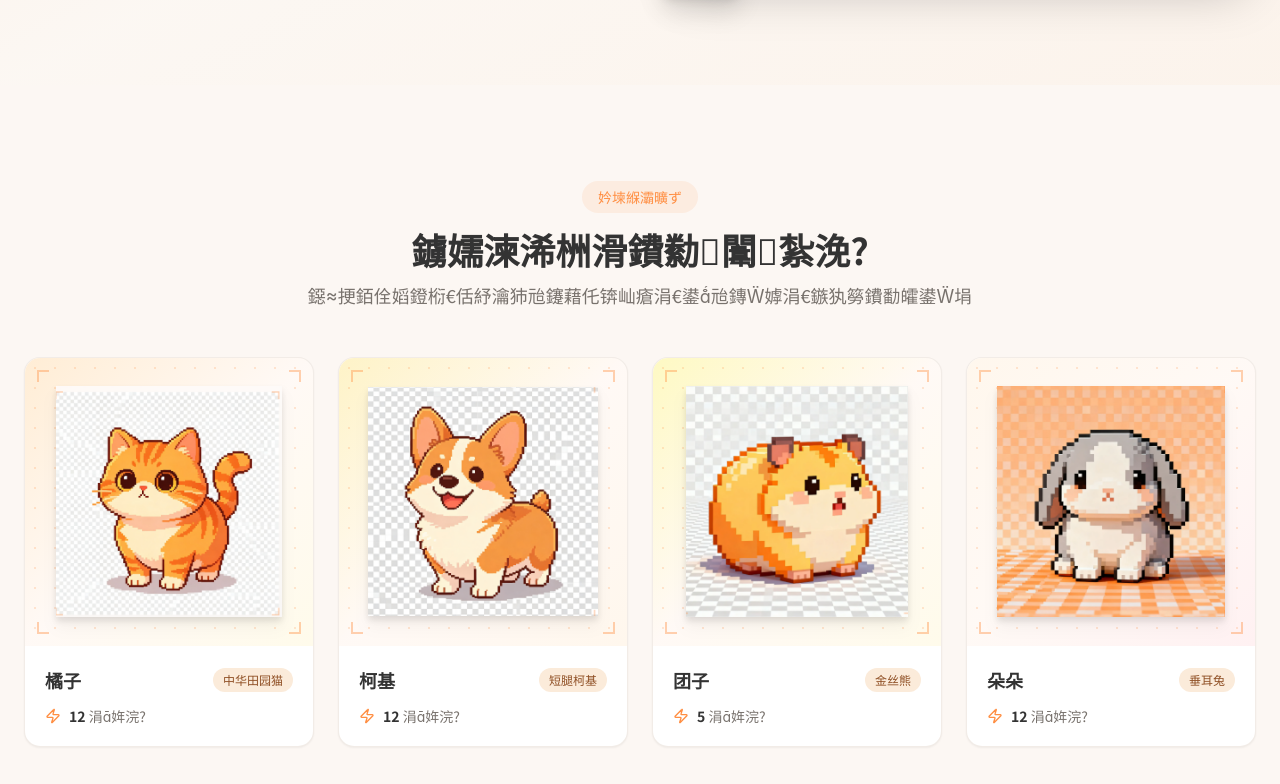
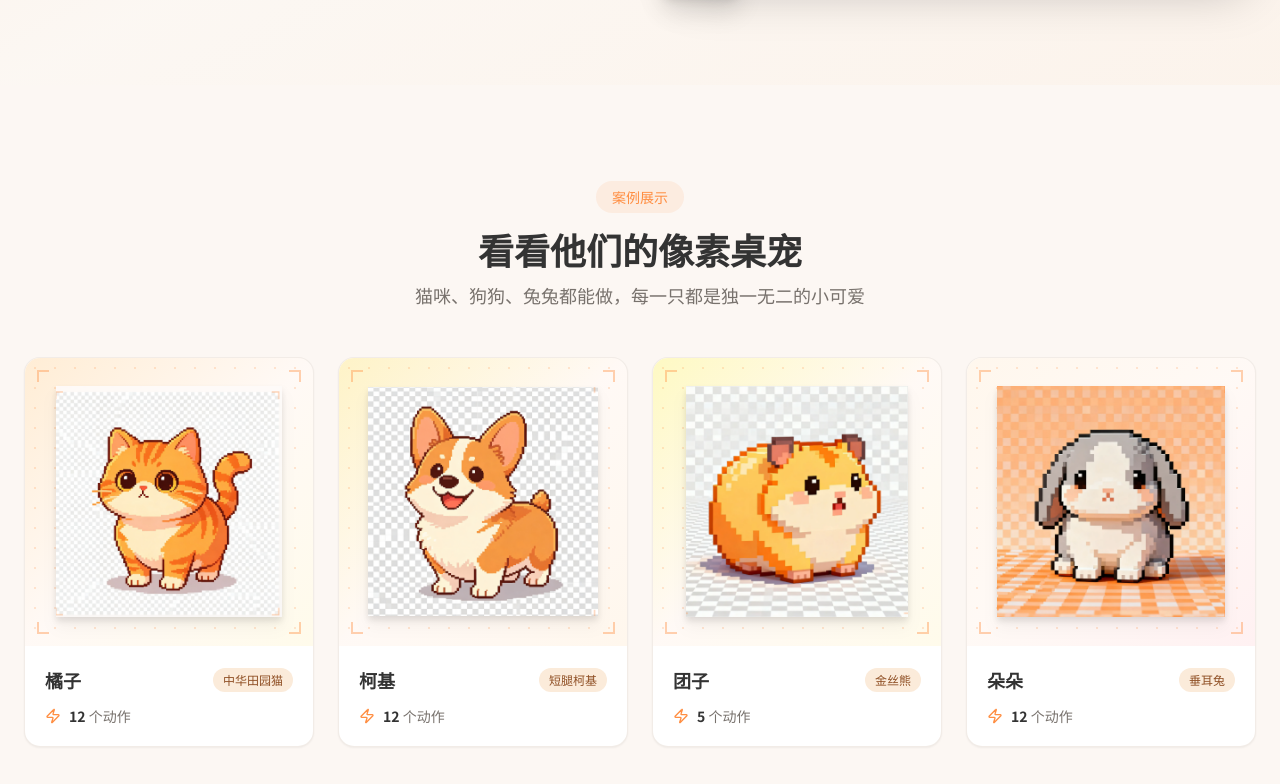
Before and after one commit to wanggang1980218/petpal-website, a React (Vite) app: page / in a window 1280 px wide. Shown: the part 604-1388 px from the top of the page. Built offline with nearby package versions, Linux system fonts and the light colour scheme; a web font is replaced by a local one.

Commit message:
fix: CasesSection.tsx encoding - 案例展示 像素桌宠

```diff
--- a/src/pages/HomePage/CasesSection.tsx
+++ b/src/pages/HomePage/CasesSection.tsx
@@ -15,12 +15,13 @@ export default function CasesSection() {
           className="text-center max-w-2xl mx-auto mb-12"
         >
           <div className="inline-block px-4 py-1.5 rounded-full bg-primary/10 text-primary text-sm font-medium mb-4">
-            妗堜緥灞曠ず
+            案例展示
           </div>
           <h2 className="text-3xl md:text-4xl font-bold text-foreground mb-3">
-            鐪嬬湅浠栦滑鐨勬闈紮浼?          </h2>
+            看看他们的像素桌宠
+          </h2>
           <p className="text-muted-foreground text-lg">
-            鐚挭銆佺嫍鐙椼€佸紓瀹犻兘鑳藉仛锛屾瘡涓€鍙兘鏄嫭涓€鏃犱簩鐨勫皬鍙埍
+            猫咪、狗狗、兔兔都能做，每一只都是独一无二的小可爱
           </p>
         </motion.div>
 
@@ -76,7 +77,8 @@ export default function CasesSection() {
                   <div className="flex items-center gap-2 text-sm text-muted-foreground">
                     <Zap className="size-4 text-primary" />
                     <span>
-                      <span className="font-semibold text-foreground">{item.actionCount}</span> 涓姩浣?                    </span>
+                      <span className="font-semibold text-foreground">{item.actionCount}</span> 个动作
+                    </span>
                   </div>
                 </div>
               </motion.div>
```
